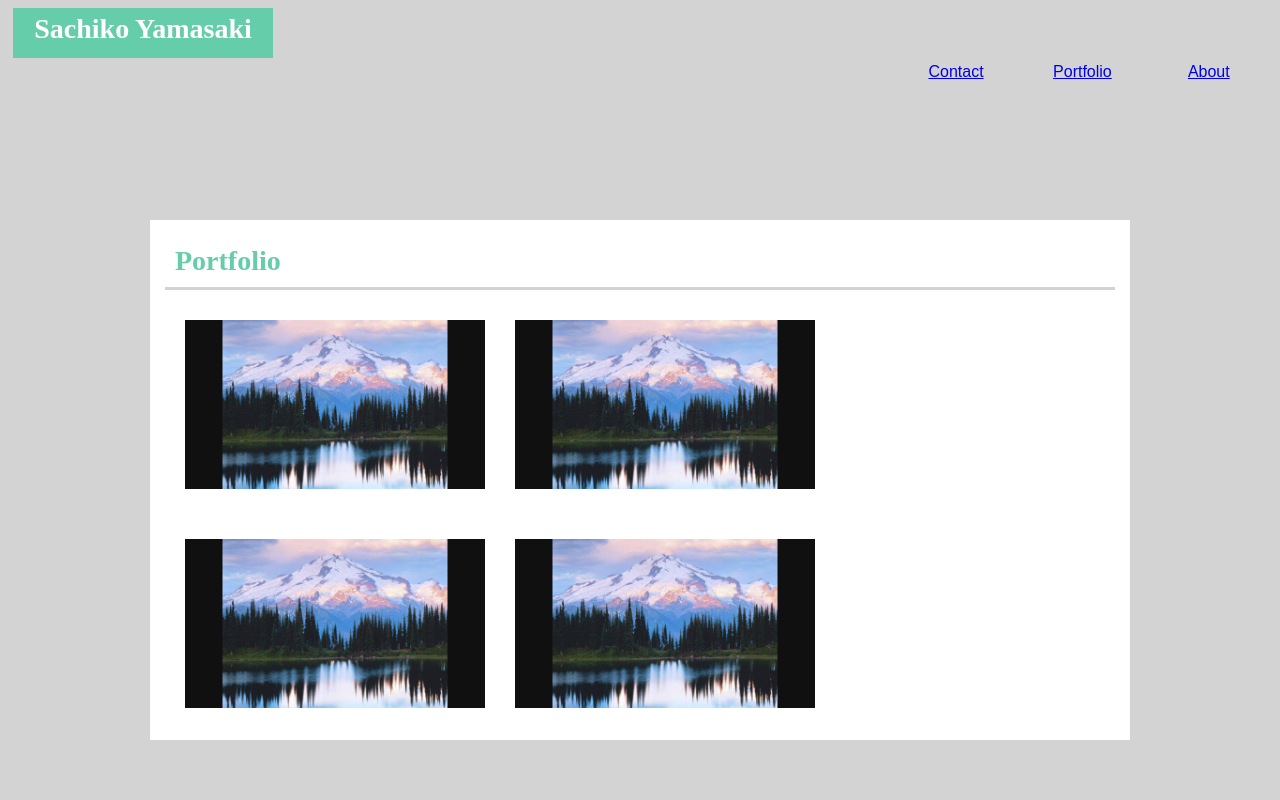
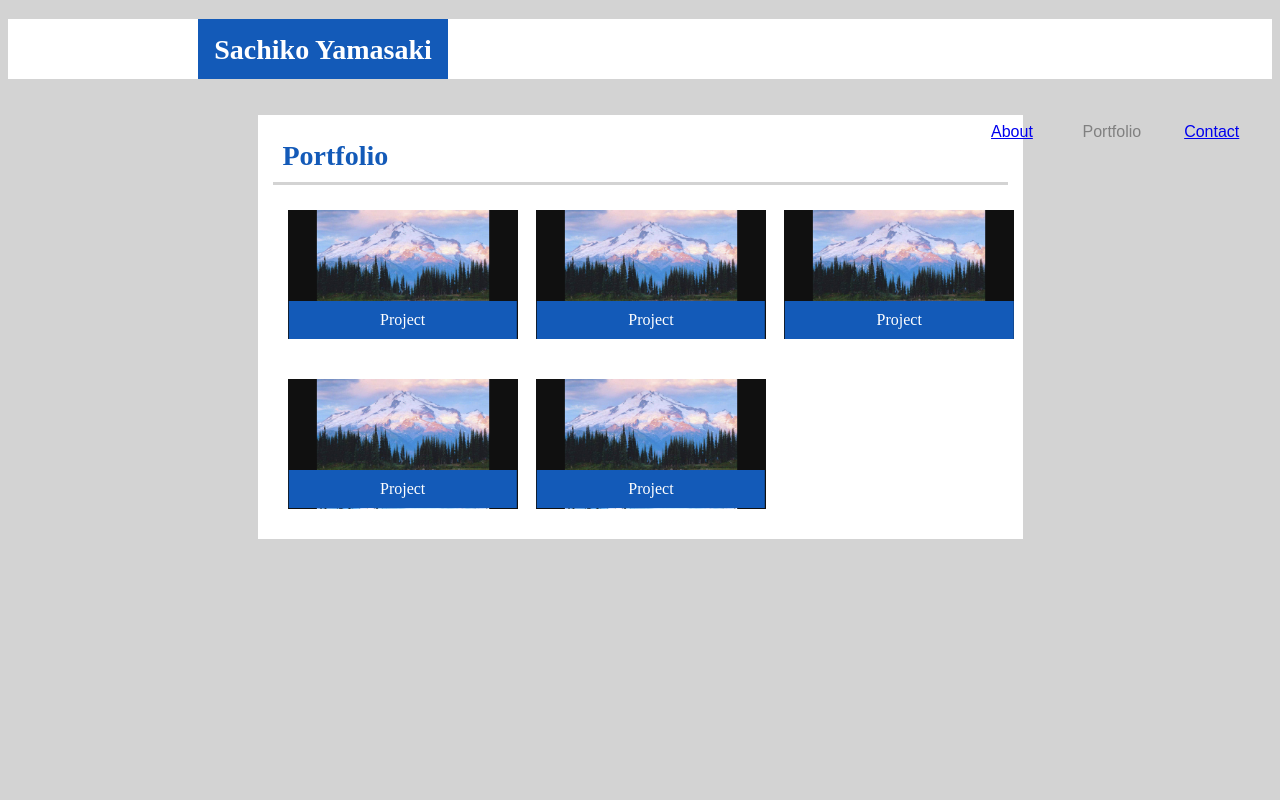
Before and after one commit to Sacchiy/Basic-Portfolio, a plain HTML site: page portfolio.html in a window 1280 px wide. Drawn offline with Linux system fonts and the light colour scheme.

Commit message:
Files modified

```diff
--- a/assets/css/style.css
+++ b/assets/css/style.css
@@ -3,18 +3,10 @@ body{
     background-color: lightgray;
     }
 
-
-.topbarcontent{
-    width: 960px;
-}
-
-
-.topbar{
+header{
     width: 100%;
     background: white;
-    height: 50px;
-    position:static;
-    position¬
+    height: 60px;
     }
 
 h1{
@@ -23,82 +15,44 @@ h1{
     font-family: 'Times New Roman', Times, serif;
     color: white;
     width: 250px;
-        height: 40px;
-        padding: 5px;
-        margin: 5px;
+    height: 60px;
+    margin-left: 190px;
+    padding-top:15px;
     text-align:center;
-        background-color: mediumaquamarine;
+    background-color: rgb(19, 90, 184);
     }
 
-    ul {
-        list-style-type: none;
-        margin: 0;
-        padding: 0;
-        overflow: hidden;
-        background-color: #ffffff;
+.nav-container {
+    float:right;
+    width: 300px;
+    height: 45px;
+    margin: 10px;
+    padding-top:15px;
 }
 
-    li {
-        float: left;
-    }
-
-    li a {
-        display: block;
-        color: grey;
-        text-align: center;
-        padding: 14px 16px;
-        text-decoration: none;
-    }
-
-    li a:hover {
-        background-color: lightgrey;
-    }
-
-.nav-about{
-        width:10%;
+.nav-item{
+    width:33.3%;
+    float:left;
     color: grey;
     font-family: Arial, Helvetica, sans-serif;
-        float: right;
-        text-align: center;
-    }
-
-.nav-portfolio{
-    width:10%;
-        color: grey;
-        font-family: Arial, Helvetica, sans-serif;
-        float: right;
-        text-align: center;
-
-}
-
-.nav-contact{
-    width:10%;
-        color: grey;
-        font-family: Arial, Helvetica, sans-serif;
-        float: right;
     text-align: center;
     }
 
 .Maincontent{
-        width:960px;
-        height: 500px;
+    width:765px;
     padding: 10px;
     background-color:white;
-        position: absolute;
-        top: 60%;
-        left: 50%;
-        margin-right: -50%;
-        transform: translate(-50%, -50%);
-        overflow:auto;
+    margin: 30 auto 0;
+    margin: 0 auto;
     }
 
 h2{
     font-size: 28px;
     font-weight: bold;
     font-family: 'Times New Roman', Times, serif;
-        color: mediumaquamarine;
+    color: rgb(19, 90, 184);
     padding: 10px;
-        margin: 10px;
+    margin: 10px 10px 10px 25px;
     border-style: none none solid none ;
     border-color: lightgray;
     margin: 5px;
@@ -109,62 +63,39 @@ img{
     float: left;
     padding: 10px;
     margin: 10px;
+    width: 250px;
     }
 
 #aboutme{
     color: grey;
-    font-size: 20px;
-    line-height: 40px;
+    font-size: 16px;
+    line-height: 30px;
     width: 90%;
     padding: 5px;
     margin: 5px;
 }
 
-.container {
-    color: white;
+#aboutimg{
+    width: 250px;
+    height: 180px;
 }
-
-/* Bottom left text */
-.bottom-left {
+.text{
     position: absolute;
-    bottom:0px;
-    left: 0px;
-    width:100%;
-}
-
-/* Top left text */
-.top-left {
-    position: absolute;
-    top: 8px;
-    left: 16px;
-}
-
-/* Top right text */
-.top-right {
-    position: absolute;
-    top: 8px;
-    right: 16px;
-}
-
-/* Bottom right text */
-.bottom-right {
-    position: absolute;
-    bottom: 8px;
-    right: 16px;
-}
-
-/* Centered text */
-.centered {
-    position: absolute;
-    top: 50%;
+    top: 71%;
     left: 50%;
     transform: translate(-50%, -50%);
+    width: 92%;
+    color: white;
+    background-color: rgb(19, 90, 184);
+    text-align: center;
+    padding: 10px;
+    margin: 10px 11px 10px 11px;
 }
 
 .img-container {
     float: left;
     width: 33.33%;
-    padding: 5px;
+    position: relative;
 }
 
 .clearfix::after {
@@ -172,3 +103,45 @@ img{
     clear: both;
     display: table;
 }
+
+//contactform
+form {
+    font-family: Arial, Helvetica, sans-serif;
+    color:grey;
+    }
+    * {box-sizing: border-box;}
+
+input[type=text], select, textarea {
+    width: 100%;
+    padding: 12px;
+    border: 1px solid grey;
+    border-radius: 4px;
+    box-sizing: border-box;
+    margin-top: 6px;
+    margin-bottom: 16px;
+    resize: vertical;
+}
+
+input[type=submit] {
+    background-color: rgb(19, 90, 184);
+    color: white;
+    padding: 12px 20px;
+    border: none;
+    border-radius: 4px;
+    cursor: pointer;
+}
+
+input[type=submit]:hover {
+    background-color:rgb(115, 171, 255);
+}
+
+.contactContainer {
+    color: rgb(19, 90, 184);
+    font-weight: bolder;
+    border-radius: 5px;
+    background-color: #f2f2f2;
+    padding: 20px;
+    width: 65%;
+    position: left 50%;
+    margin: 0 auto;
+}
--- a/portfolio.html
+++ b/portfolio.html
@@ -1,52 +1,47 @@
 <!DOCTYPE html>
 <html>
     <head>
-        <link rel="stylesheet" type="text/css" href="assets/css/style.css">
-        <title>Basic-Portfolio</title>
+    <link rel="stylesheet" type="text/css" href="assets/css/style.css">
+    <title>Basic-Portfolio</title>
     </head>
-
-
     <body>
-            <Header>
-                    <h1 class="Heading">Sachiko Yamasaki</h1>
-
-                    <nav class="container">
-                    <nav class="nav-about"><a href=#about>About</a></nav>
-                    <nav class="nav-portfolio"><a href=#portfolio>Portfolio</a></nav>
-                    <nav class="nav-contact"><a href=#contact>Contact</a></nav>
-
-                    </nav>
-            </Header>
+        <Header>
+         <h1>Sachiko Yamasaki</h1>
+            <div class="nav-container">
+                <div class="nav-item"><a href=index.html>About</a></div>
+                <div class="nav-item">Portfolio</div>
+                <div class="nav-item"><a href=contact.html>Contact</a></div>
+            </nav>
+        </Header>
     <br>
     <br>
-
         <div class="Maincontent">
             <div class="container">
                 <h2>Portfolio</h2>
-
-
                 <div class="clearfix">
                         <div class="img-container">
-                          <img src="assets/images/mountainimg.jpg" alt="Mountain" style="width:300px">
+                          <img src="assets/images/mountainimg.jpg" alt="Mountain">
+                          <div class="text">Project</div>
                         </div>
                         <div class="img-container">
-                            <img src="assets/images/mountainimg.jpg" alt="Mountain" style="width:300px">
+                            <img src="assets/images/mountainimg.jpg" alt="Mountain">
+                            <div class="text">Project</div>
                         </div>
                         <div class="img-container">
-                            <img src="assets/images/mountainimg.jpg" alt="Mountain" style="width:300px">
+                            <img src="assets/images/mountainimg.jpg" alt="Mountain">
+                            <div class="text">Project</div>
                         </div>
 
                         <div class="img-container">
-                            <img src="assets/images/mountainimg.jpg" alt="Mountain" style="width:300px">
+                            <img src="assets/images/mountainimg.jpg" alt="Mountain">
+                            <div class="text">Project</div>
                         </div>
-
                         <div class="img-container">
-                            <img src="assets/images/mountainimg.jpg" alt="Mountain" style="width:300px">
+                            <img src="assets/images/mountainimg.jpg" alt="Mountain">
+                            <div class="text">Project</div>
                         </div>
                 </div>
             </div>
-
         </div>
-
     </body>
 </html>
```
Also changed, not shown: contact.html (+8 -71 lines), index.html (+6 -19 lines), assets/images/redpanda.jpeg (added), 1 other file. Lines whose indentation alone changed are shown as unchanged.
